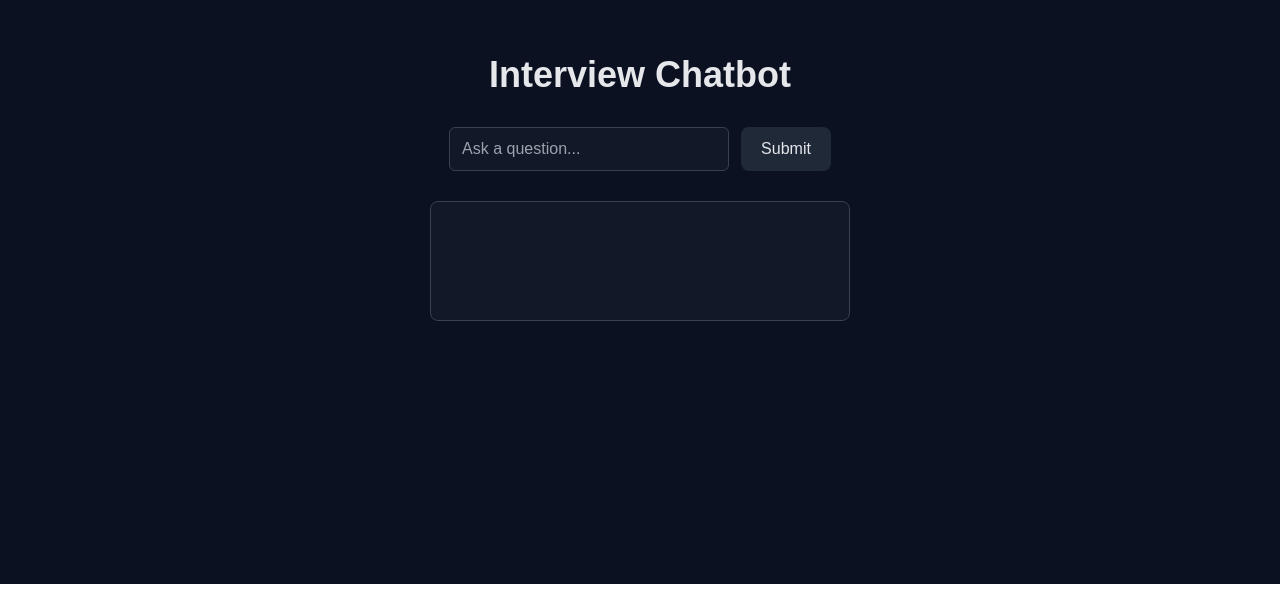
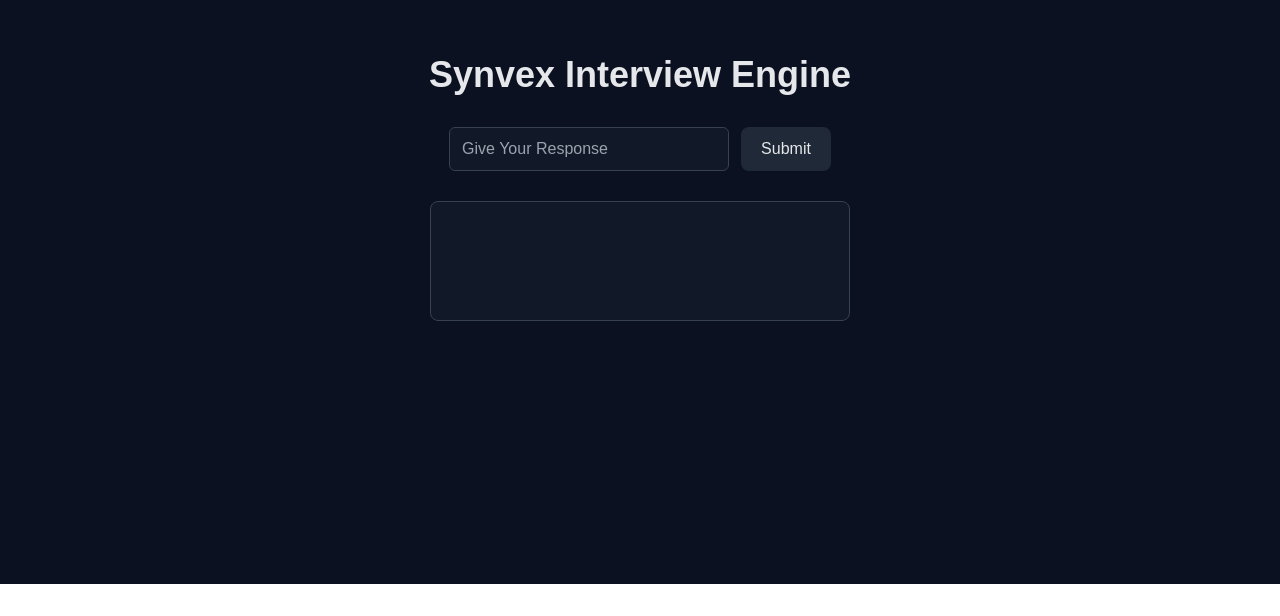
Before and after one commit to arenforge/Synvex-NextGen-Interview-Prep-Sytem, a React (Vite) app in the folder frontend/: page /interview in a window 1280 px wide. Shown: the part 216-832 px from the top of the page. Built offline with nearby package versions, Linux system fonts and the light colour scheme; no server answers.

Commit message:
refactor(backend): restructured file organization

```diff
--- a/frontend/src/pages/Dashboard.jsx
+++ b/frontend/src/pages/Dashboard.jsx
@@ -13,7 +13,8 @@ function Dashboard() {
 
   const handleStartInterview = () => {
     // Navigate with preferences (in a real app, this would use context or state)
-    navigate("/interview");
+    navigate(`/interview?role=${role}&level=${difficulty}&type=${type}`);
+
   };
 
   return (
--- a/frontend/src/pages/Interview.jsx
+++ b/frontend/src/pages/Interview.jsx
@@ -67,14 +67,16 @@ const Interview = () => {
 
   return (
     <div className="interview-container">
-      <h2>Interview Chatbot</h2>
+      <h2>Synvex Interview Engine</h2>
 
       <div className="input-area">
         <input
           type="text"
           value={userInput}
           onChange={(e) => setUserInput(e.target.value)}
-          placeholder="Ask a question..."
+          placeholder={loading ? "Loading..." : "Give Your Response"}
+          disabled={loading}
+
         />
         <button onClick={makeApiCall} disabled={loading}>
           {loading ? "Loading..." : "Submit"}
```
